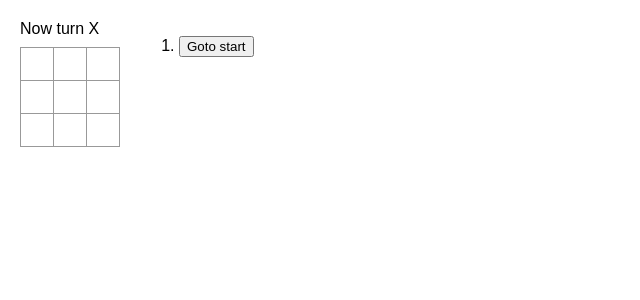
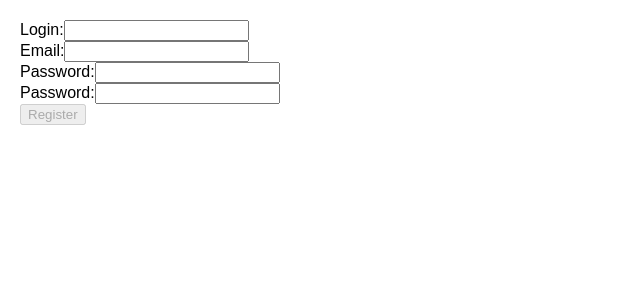
Before and after one commit to Miconbeko/USOF-frontend, a React (Create React App) app: page / in a window 1280 px wide. Shown: the top 300 px of the page, without its empty margins (0-640 px from the left). Built offline with nearby package versions, Linux system fonts and the light colour scheme.

Commit message:
feat: registration components + formik

```diff
--- a/package.json
+++ b/package.json
@@ -3,6 +3,11 @@
   "version": "0.1.0",
   "private": true,
   "dependencies": {
+    "@fortawesome/fontawesome-svg-core": "^6.4.2",
+    "@fortawesome/free-brands-svg-icons": "^6.4.2",
+    "@fortawesome/free-regular-svg-icons": "^6.4.2",
+    "@fortawesome/free-solid-svg-icons": "^6.4.2",
+    "@fortawesome/react-fontawesome": "^0.2.0",
     "formik": "^2.4.5",
     "react": "^18.2.0",
     "react-dom": "^18.2.0",
--- /dev/null
+++ b/src/components/ErrorMessage.jsx
@@ -0,0 +1,23 @@
+import React from "react";
+import { FontAwesomeIcon } from "@fortawesome/react-fontawesome";
+import { faCheck, faXmark } from "@fortawesome/free-solid-svg-icons";
+
+import { useFormikContext } from "formik";
+
+export default function ErrorMessage({ name, marked = true }) {
+    const formik = useFormikContext()
+
+    let mark = null
+
+    if (formik.errors[name])
+        mark = <FontAwesomeIcon icon={faXmark} />
+    else if (formik.values[name])
+        mark = <FontAwesomeIcon icon={faCheck} />
+
+    return (
+        <>
+            { marked ? mark : null }
+            { formik.errors[name] ? <div>{formik.errors[name]}</div> : null }
+        </>
+    )
+}
--- /dev/null
+++ b/src/components/RegisterForm.jsx
@@ -0,0 +1,66 @@
+import React from "react";
+import {Field, Form, Formik} from "formik";
+import * as yup from "yup";
+import ErrorMessage from "./ErrorMessage"
+import {FontAwesomeIcon} from "@fortawesome/react-fontawesome";
+import SubmitButton from "./SubmitButton";
+
+const validationSchema = yup.object({
+    login: yup
+        .string()
+        .trim()
+        .matches(/^[\d\w]{5,40}$/, `5 to 40 characters. Letters and numbers allowed`),
+    email: yup
+        .string()
+        .trim()
+        .email(`Must be an email`),
+    password: yup
+        .string()
+        .trim()
+        .min(5, `5 to 255 characters`)
+        .max(255, `5 to 255 characters`),
+    repeatPassword: yup
+        .string()
+        .trim()
+        .oneOf([yup.ref('password')], `Passwords must match`)
+})
+
+export default function RegisterForm() {
+    return (
+        <Formik
+            initialValues={{
+                login: ``,
+                email: ``,
+                password: ``,
+                repeatPassword: ``
+            }}
+            validationSchema={validationSchema}
+            onSubmit={values => {
+            alert(JSON.stringify(values, null, 2))}}
+        >
+            <Form>
+                <label htmlFor="login">Login:</label>
+                <Field name="login" type="text" autoComplete="off"/>
+                <ErrorMessage name="login"/>
+                <br/>
+
+                <label htmlFor="email">Email:</label>
+                <Field name="email" type="text"/>
+                <ErrorMessage name="email"/>
+                <br/>
+
+                <label htmlFor="password">Password:</label>
+                <Field name="password" type="password" autoComplete="off"/>
+                <ErrorMessage name="password"/>
+                <br/>
+
+                <label htmlFor="repeatPassword">Password:</label>
+                <Field name="repeatPassword" type="password" autoComplete="off"/>
+                <ErrorMessage name="repeatPassword"/>
+                <br/>
+
+                <SubmitButton value="Register"/>
+            </Form>
+        </Formik>
+    )
+}
--- /dev/null
+++ b/src/components/SubmitButton.jsx
@@ -0,0 +1,19 @@
+import React from "react";
+import {useFormikContext} from "formik";
+
+function allFilled(obj) {
+    for (const key in obj) {
+        if (!obj[key])
+            return false
+    }
+
+    return true
+}
+
+export default function SubmitButton({ value="Submit" }) {
+    const formik = useFormikContext()
+
+    return (
+        <button type="submit" disabled={!formik.isValid || formik.isSubmitting || !allFilled(formik.values)}>{value}</button>
+    )
+}
--- a/src/index.jsx
+++ b/src/index.jsx
@@ -3,10 +3,11 @@
 import "./css/style.css";
 
 import App from "./components/App";
+import RegisterForm from "./components/RegisterForm"
 
 const root = createRoot(document.getElementById("root"));
 root.render(
     <StrictMode>
-        <App />
+        <RegisterForm />
     </StrictMode>
 );
```
Also changed, not shown: src/pages/Registration.jsx (added), 1 other file (tests, documents, lock files or other folders).
